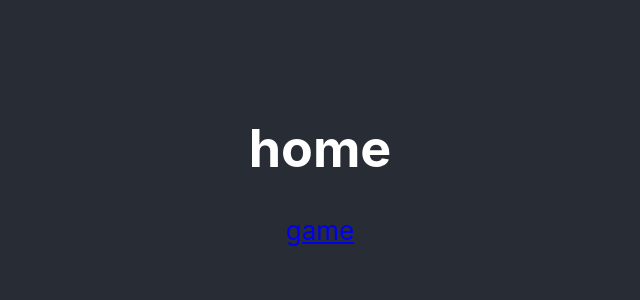
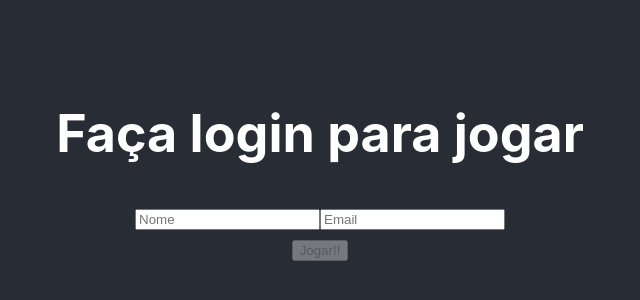
Before and after one commit to tryber/sd-05-project-trivia-react-redux-15, a React (Create React App) app: page / in a window 1280 px wide. Shown: the part 236-536 px from the top of the page, without its empty margins (320-960 px from the left). Built offline with nearby package versions, Linux system fonts and the light colour scheme; no server answers.

Commit message:
renderizando tela inicial

```diff
--- a/src/App.js
+++ b/src/App.js
@@ -3,13 +3,17 @@ import './App.css';
 import { Switch, Route } from 'react-router-dom';
 import JogoBody from './components/JogoBody';
 import homepage from './components/homepage'
+import Home from './pages/Home'
+import FormLogin from './components/FormLogin';
+import TelaDoJogo from './pages/TelaDoJogo';
+
 function App() {
   return (
     <div className="App">
       <header className="App-header">
        <Switch>
-        <Route exact path="/" component={homepage} />
-        <Route path="/gamepage" component={JogoBody} />
+        <Route exact path="/" component={Home} />
+        <Route path="/gamepage" component={TelaDoJogo} />
        </Switch>
       </header>
     </div>
--- a/src/components/CustomInput.jsx
+++ b/src/components/CustomInput.jsx
@@ -3,7 +3,7 @@ import PropTypes from 'prop-types';
 
 class CustomInput extends React.Component {
   render() {
-    const { name, dataTestId, value, type, onChange } = this.props.inputData;
+    const { name, dataTestId, value, type, onChange } = this.props;
     return (
       <input
         type={type}
@@ -17,7 +17,6 @@ class CustomInput extends React.Component {
     );
   }
 }
-
 CustomInput.propTypes = {
   inputData: PropTypes.shape({
     name: PropTypes.string,
--- a/src/components/FormLogin.jsx
+++ b/src/components/FormLogin.jsx
@@ -2,8 +2,6 @@ import React from 'react';
 import { Link } from 'react-router-dom';
 import CustomInput from './CustomInput';
 import loginRequirements from '../services/loginRequirements';
-
-
 class FormLogin extends React.Component {
   constructor(props) {
     super(props);
@@ -12,10 +10,8 @@ class FormLogin extends React.Component {
       Email: '',
       Disabled: true,
     };
-    this.inputs = this.inputs.bind(this);
     this.stateUpdater = this.stateUpdater.bind(this);
   }
-
   stateUpdater({ target }) {
     const { name, value } = target;
     const { Nome, Email } = this.state;
@@ -24,7 +20,6 @@ class FormLogin extends React.Component {
       this.setState({ Disabled: false });
     }
   }
-
   render() {
     return (
       <div>
@@ -32,7 +27,14 @@ class FormLogin extends React.Component {
         <form>
           {
             loginRequirements.map((inputData) => (
-              <CustomInput inputData={inputData} key={inputData.name} />
+              <CustomInput
+                name={inputData.name}
+                type={inputData.type}
+                dataTestId={inputData.dataTestId}
+                value={this.state[inputData.name]}
+                key={inputData.name}
+                onChange={this.stateUpdater}
+              />
           ))
           }
         </form>
@@ -45,5 +47,4 @@ class FormLogin extends React.Component {
     );
   }
 }
-
 export default FormLogin;
--- a/src/components/QuestionBody.jsx
+++ b/src/components/QuestionBody.jsx
@@ -13,8 +13,7 @@ class QuestionBody extends React.Component {
     this.questionBody = this.questionBody.bind(this)
   }
 
-  // a funcao shuffleArray é baseada no metodo Durstenfeld shuffle, encontrado no stackoverflow (https://stackoverflow.com/questions/2450954/how-to-randomize-shuffle-a-javascript-array)
-  /* function rrrrandom(array) {
+  shuffleAnswers(array) {
     const array2 = array;
     array2.forEach((item, index) => {
       const novoIndex = Math.floor(Math.random() * (index + 1));
@@ -23,18 +22,7 @@ class QuestionBody extends React.Component {
       array2[novoIndex] = temp;
     });
     return array2;
-  } */
-
-  shuffleAnswers(array) {
-/*     const array2 = array;
-    array2.forEach((item, index) => {
-      const novoIndex = Math.floor(Math.random() * (index + 1));
-      const temp = item;
-      array2[index] = array2[novoIndex];
-      array2[novoIndex] = temp;
-    });
-    return array2; */
-    function shuffleArray(array) {
+    /* function shuffleArray(array) {
       for (let i = array.length - 1; i > 0; i--) {
         let j = Math.floor(Math.random() * (i + 1));
         let temp = array[i];
@@ -42,7 +30,7 @@ class QuestionBody extends React.Component {
         array[j] = temp;
       }
     }
-    return shuffleArray(array)
+    return shuffleArray(array) */
   }
 
   selectedAnswer() {
--- a/src/pages/TelaDoJogo.jsx
+++ b/src/pages/TelaDoJogo.jsx
@@ -1,7 +1,7 @@
 import React from 'react';
 import JogoBody from '../components/JogoBody';
 
-class TelaDoJogo extends React.Components {
+class TelaDoJogo extends React.Component {
   render() {
     return (
       <div>
```
